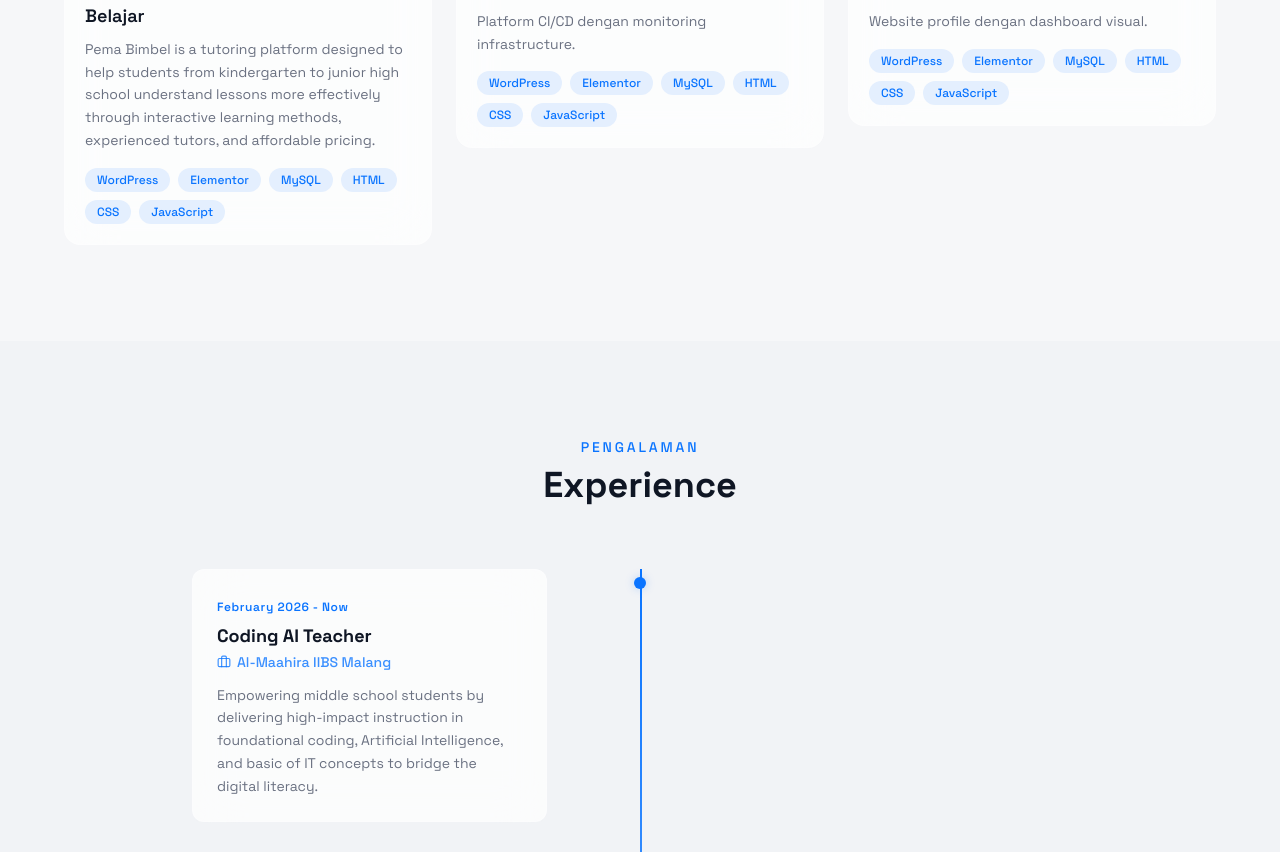
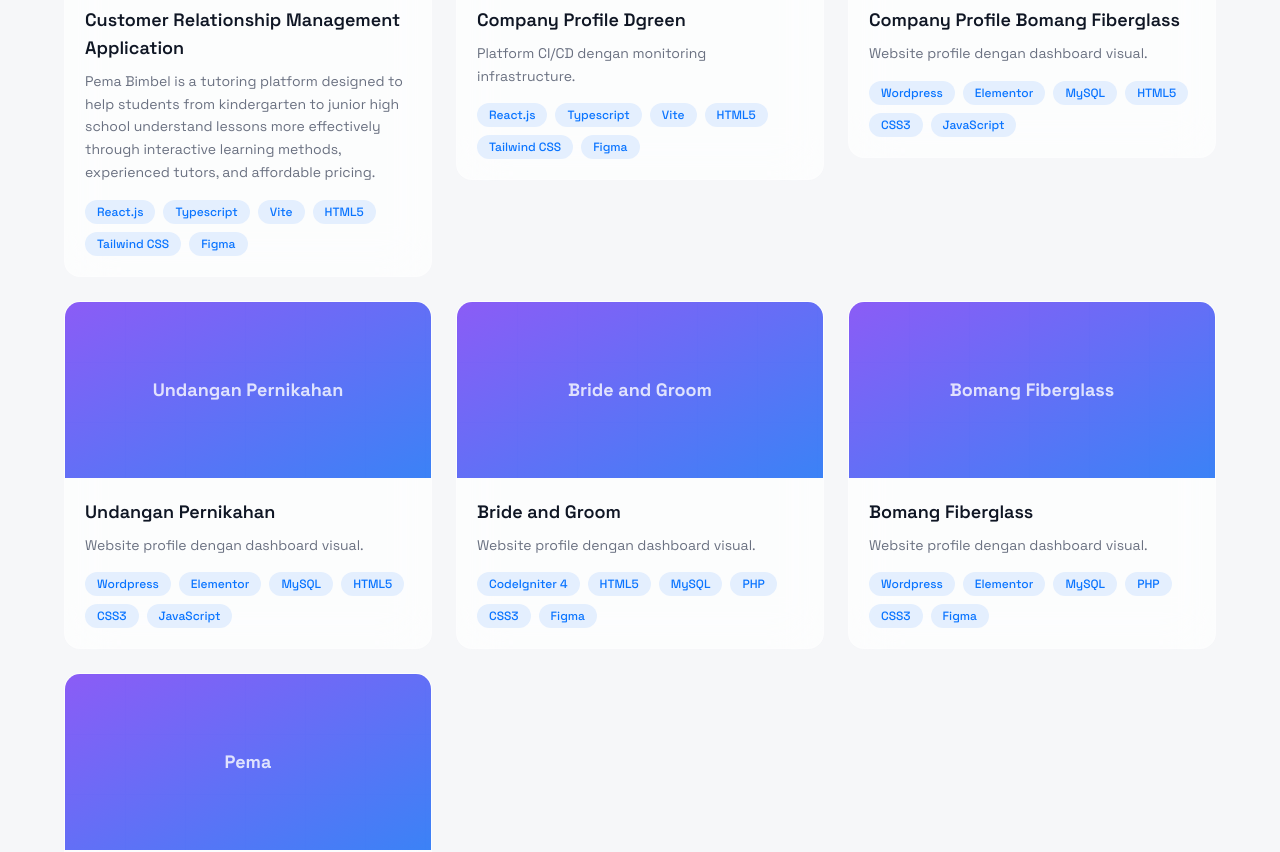
Before and after one commit to rendyandreano/rendyandreano.github.io, a React (Vite) app: page / in a window 1280 px wide. Shown: the part 3670-4522 px from the top of the page. Built offline with nearby package versions, Linux system fonts and the light colour scheme; the HTML template or start-up script is replaced by a standard one.

Commit message:
edit project details

```diff
--- a/src/components/Projects.tsx
+++ b/src/components/Projects.tsx
@@ -20,7 +20,7 @@ const projects = [
       "Developed and implemented a comprehensive web-based Project-Based Learning (PBL) Management System for the Faculty of Vocational Studies, Universitas Brawijaya. The platform was designed to streamline and digitize the end-to-end management of project-based learning activities, improving both student collaboration and administrative efficiency. Key features include project title selection and management, student team formation, project progress tracking, milestone monitoring, final project submission, and project showcase administration. The system enables students to organize and manage project workflows more effectively while providing lecturers and administrators with centralized tools to oversee project execution and evaluate outcomes. By integrating project coordination, documentation, and showcase processes into a single platform, the application reduces manual administration, enhances communication among stakeholders, and supports a more structured, transparent, and efficient academic project ecosystem.",
     description:
       "Developed and implemented a comprehensive web-based Project-Based Learning (PBL) Management System for the Faculty of Vocational Studies, Universitas Brawijaya. The platform was designed to streamline and digitize the end-to-end management of project-based learning activities, improving both student collaboration and administrative efficiency. Key features include project title selection and management, student team formation, project progress tracking, milestone monitoring, final project submission, and project showcase administration. The system enables students to organize and manage project workflows more effectively while providing lecturers and administrators with centralized tools to oversee project execution and evaluate outcomes. By integrating project coordination, documentation, and showcase processes into a single platform, the application reduces manual administration, enhances communication among stakeholders, and supports a more structured, transparent, and efficient academic project ecosystem.",
-    tags: ["Tailwind CSS", "MySQL", "HTML", "PHP"],
+    tags: ["PHP", "MySQL", "HTML5", "Tailwind CSS", "Figma"],
     color: "from-indigo-600 to-blue-500",
   },
   {
@@ -30,37 +30,77 @@ const projects = [
       "Greenhouse Automatic Watering System is a smart application that monitors temperature, humidity, and soil moisture in real time across two zones, helping maintain optimal greenhouse conditions through automated watering and simple visual insights.",
     description:
       "The Greenhouse Automatic Watering System is an intelligent monitoring and automation application designed to optimize greenhouse conditions efficiently. The system continuously tracks key environmental parameters, including air temperature, air humidity, and soil moisture across two different zones in real time. By integrating sensor data with a user-friendly interface, the application provides clear visualizations such as simple charts and real-time status updates, enabling users to easily understand environmental changes. Additionally, the system generates alerts when conditions fall outside optimal ranges, allowing timely intervention. One of the core features of this system is its automated watering mechanism. Based on soil moisture levels, the system can trigger irrigation processes to ensure plants receive the appropriate amount of water without manual input, improving efficiency and reducing resource waste. This project demonstrates the implementation of real-time data monitoring, automation logic, and user-centered design to support smart agriculture solutions, particularly in greenhouse management.",
-    tags: ["React", "Node.js", "MQTT", "TensorFlow"],
+    tags: ["React.js", "Typescript", "Vite", "HTML5", "Tailwind CSS", "Figma"],
     color: "from-blue-500 to-purple-500",
   },
   {
-    slug: "pema-bimbel",
-    title: "Company Profile Pema Bimbingan Belajar",
+    slug: "crm",
+    title: "Customer Relationship Management Application",
     shortDescription:
       "Pema Bimbel is a tutoring platform designed to help students from kindergarten to junior high school understand lessons more effectively through interactive learning methods, experienced tutors, and affordable pricing.",
     description:
       "Pema Bimbel is a web-based tutoring platform developed to support students from kindergarten (TK), elementary (SD), and junior high school (SMP), with future plans to expand to senior high school (SMA). This platform aims to make learning more accessible, engaging, and effective by combining interactive teaching methods with guidance from experienced and competent tutors. The system provides a wide range of subjects tailored to students’ academic needs. Each learning session is designed to be easy to understand, encouraging students to actively participate and improve their academic performance. From a system perspective, this project focuses on delivering a user-friendly interface where students and parents can easily explore available tutoring services. The platform emphasizes simplicity, accessibility, and affordability, ensuring that quality education can be reached by a broader audience. Key features of this platform include subject-based tutoring services, structured learning approaches, and interactive methods that enhance student engagement. The project reflects a commitment to improving educational experiences through technology-driven solutions.",
-    tags: ["WordPress", "Elementor", "MySQL", "HTML", "CSS", "JavaScript"],
+    tags: ["React.js", "Typescript", "Vite", "HTML5", "Tailwind CSS", "Figma"],
     color: "from-sky-500 to-blue-600",
   },
   {
-    slug: "dgreen",
+    slug: "APM",
     title: "Company Profile Dgreen",
     shortDescription:
       "Platform CI/CD dengan monitoring infrastructure.",
     description:
       "Platform CI/CD otomatis dengan monitoring infrastructure dan deployment management.",
-    tags: ["WordPress", "Elementor", "MySQL", "HTML", "CSS", "JavaScript"],
+    tags: ["React.js", "Typescript", "Vite", "HTML5", "Tailwind CSS", "Figma"],
     color: "from-blue-600 to-teal-500",
   },
   {
-    slug: "bomang",
+    slug: "DGREEN",
     title: "Company Profile Bomang Fiberglass",
     shortDescription:
       "Website profile dengan dashboard visual.",
     description:
       "Tool analisis sentimen media sosial dengan NLP dan dashboard visual.",
-    tags: ["WordPress", "Elementor", "MySQL", "HTML", "CSS", "JavaScript"],
+    tags: ["Wordpress", "Elementor", "MySQL", "HTML5", "CSS3", "JavaScript"],
+    color: "from-violet-500 to-blue-500",
+  },
+  {
+    slug: "Undangan Pernikahan",
+    title: "Undangan Pernikahan",
+    shortDescription:
+      "Website profile dengan dashboard visual.",
+    description:
+      "Tool analisis sentimen media sosial dengan NLP dan dashboard visual.",
+    tags: ["Wordpress", "Elementor", "MySQL", "HTML5", "CSS3", "JavaScript"],
+    color: "from-violet-500 to-blue-500",
+  },
+    {
+    slug: "Bride and Groom",
+    title: "Bride and Groom",
+    shortDescription:
+      "Website profile dengan dashboard visual.",
+    description:
+      "Tool analisis sentimen media sosial dengan NLP dan dashboard visual.",
+    tags: ["CodeIgniter 4", "HTML5", "MySQL", "PHP", "CSS3", "Figma"],
+    color: "from-violet-500 to-blue-500",
+  },
+  {
+    slug: "Bomang Fiberglass",
+    title: "Bomang Fiberglass",
+    shortDescription:
+      "Website profile dengan dashboard visual.",
+    description:
+      "Tool analisis sentimen media sosial dengan NLP dan dashboard visual.",
+    tags: ["Wordpress", "Elementor", "MySQL", "PHP", "CSS3", "Figma"],
+    color: "from-violet-500 to-blue-500",
+  },
+  {
+    slug: "Pema",
+    title: "Pema",
+    shortDescription:
+      "Website profile dengan dashboard visual.",
+    description:
+      "Tool analisis sentimen media sosial dengan NLP dan dashboard visual.",
+    tags: ["Wordpress", "Elementor", "MySQL", "PHP", "CSS3", "Figma"],
     color: "from-violet-500 to-blue-500",
   },
 ];
```
